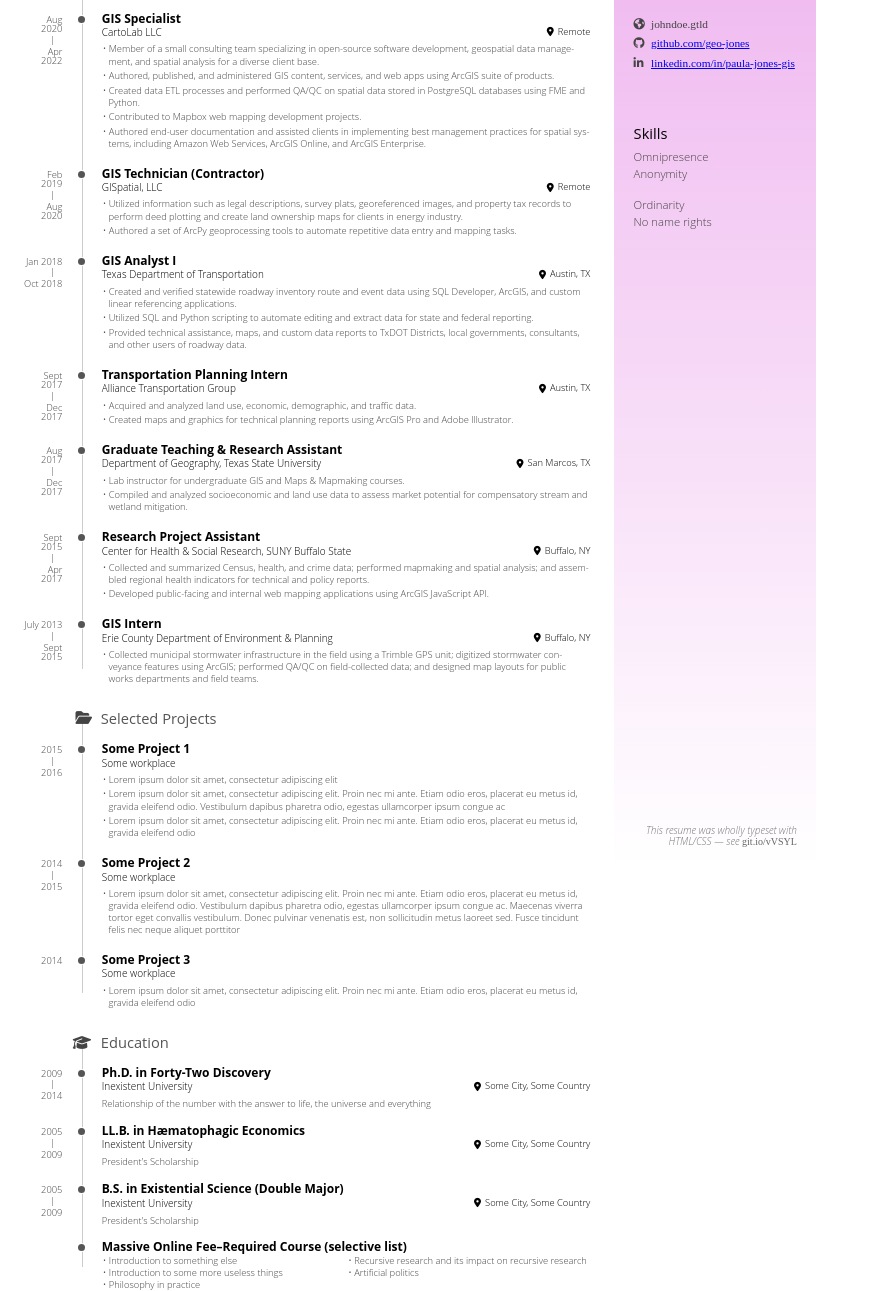
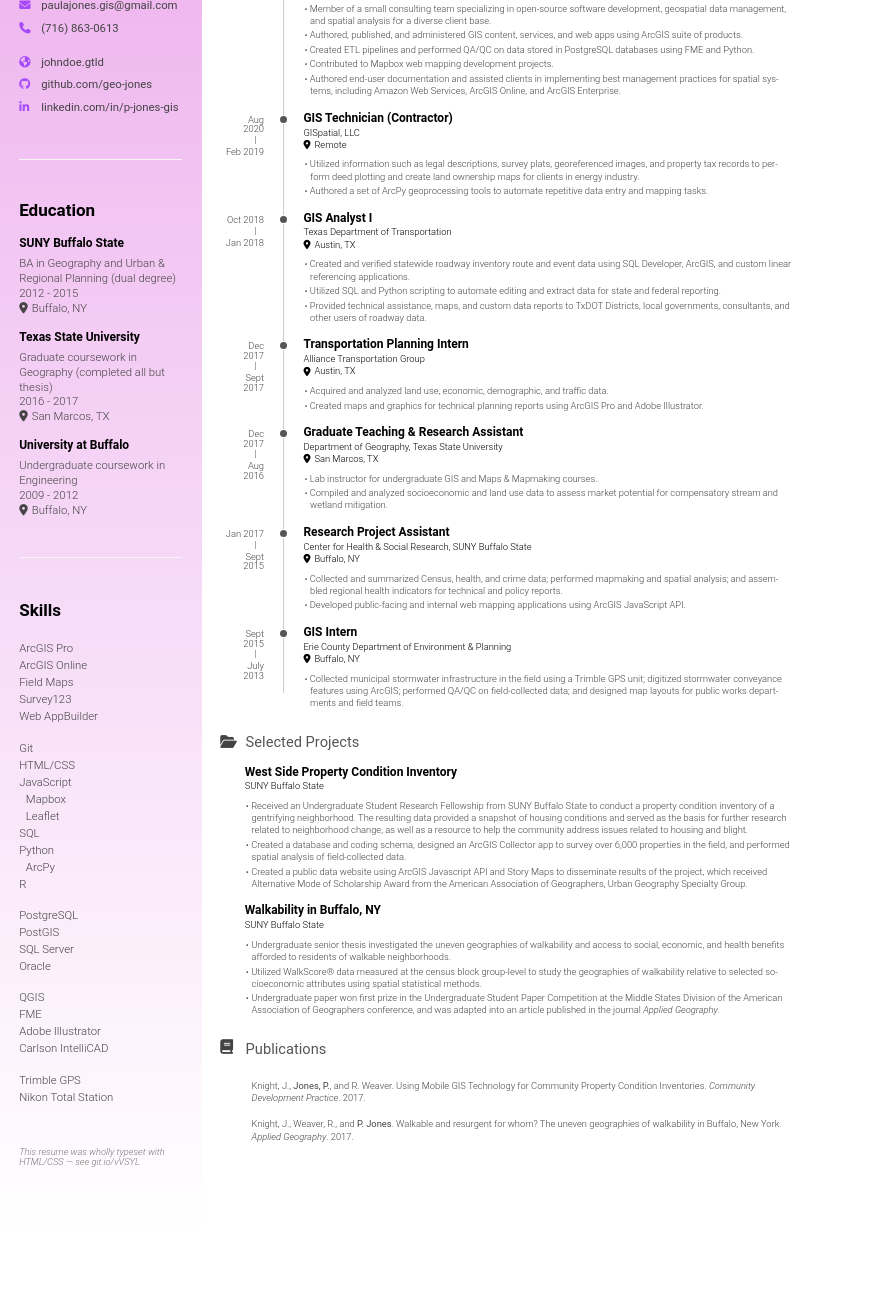
Before and after one commit to geo-jones/html-resume, a plain HTML site: page resume.html in a window 1280 px wide. Shown: the part 190-1481 px from the top of the page, without its empty margins (0-879 px from the left). After the commit the page ends 1422 px from the top, so only its background shows below. Drawn offline with nearby package versions, Linux system fonts and the light colour scheme.

Commit message:
completed master version

```diff
--- a/resume.html
+++ b/resume.html
@@ -5,27 +5,24 @@
     <link rel="stylesheet" type="text/css" href="dep/normalize.css/normalize.css" />
     <link rel="stylesheet" type="text/css" href="dep/Font-Awesome/css/font-awesome.css" />
     <link rel="stylesheet" type="text/css" href="style.css" />
+    <script src="https://kit.fontawesome.com/a43b8b7139.js" crossorigin="anonymous"></script>
   </head>
   <body lang="en">
     <section id="main">
-      <header id="title">
-        <h1>Paula Jones</h1>
-        <span class="subtitle">GIS Professional</span>
-      </header>
-      <section class="main-block">
+      <section class="main-block" id="experience">
         <h2>
           <i class="fa fa-suitcase"></i> Experience
         </h2>
         <section class="blocks">
           <div class="date">
-            <span>July 2022</span><span>present</span>
+            <span><b>Present</b></span><span>July 2022</span>
           </div>
           <div class="decorator">
           </div>
           <div class="details">
             <header>
               <h3>Instrument Operator</h3>
-              <span class="place">Steve A. Carver Land Survey Services</span>
+              <span class="place">Steve A. Carver Land Survey Services</span><br />
               <span class="location">North Tonawanda, NY</span>
             </header>
             <div>
@@ -37,35 +34,35 @@
         </section>
         <section class="blocks">
           <div class="date">
-            <span>Aug 2020</span><span>Apr 2022</span>
+            <span>Apr 2022</span><span>Aug 2020</span>
           </div>
           <div class="decorator">
           </div>
           <div class="details">
             <header>
               <h3>GIS Specialist</h3>
-              <span class="place">CartoLab LLC</span>
+              <span class="place"><a href="https://www.cartolab.com/" target="_blank">CartoLab LLC</a></span><br />
               <span class="location">Remote</span>
             </header>
             <div>
               <ul>
                 <li>Member of a small consulting team specializing in open-source software development, geospatial data management, and spatial analysis for a diverse client base.</li>
                 <li>Authored, published, and administered GIS content, services, and web apps using ArcGIS suite of products.</li>
-                <li>Created data ETL processes and performed QA/QC on spatial data stored in PostgreSQL databases using FME and Python.</li><li>Contributed to Mapbox web mapping development projects.</li><li>Authored end-user documentation and assisted clients in implementing best management practices for spatial systems, including Amazon Web Services, ArcGIS Online, and ArcGIS Enterprise.</li>
+                <li>Created ETL pipelines and performed QA/QC on data stored in PostgreSQL databases using FME and Python.</li><li>Contributed to Mapbox web mapping development projects.</li><li>Authored end-user documentation and assisted clients in implementing best management practices for spatial systems, including Amazon Web Services, ArcGIS Online, and ArcGIS Enterprise.</li>
               </ul>
             </div>
           </div>
         </section>
         <section class="blocks">
           <div class="date">
-            <span>Feb 2019</span><span>Aug 2020</span>
+            <span>Aug 2020</span><span>Feb 2019</span>
           </div>
           <div class="decorator">
           </div>
           <div class="details">
             <header>
               <h3>GIS Technician (Contractor)</h3>
-              <span class="place">GISpatial, LLC</span>
+              <span class="place">GISpatial, LLC</span><br />
               <span class="location">Remote</span>
             </header>
             <div>
@@ -78,14 +75,14 @@
         </section>
         <section class="blocks">
           <div class="date">
-            <span>Jan 2018</span><span>Oct 2018</span>
+            <span>Oct 2018</span><span>Jan 2018</span>
           </div>
           <div class="decorator">
           </div>
           <div class="details">
             <header>
               <h3>GIS Analyst I</h3>
-              <span class="place">Texas Department of Transportation</span>
+              <span class="place"><a href="https://gis-txdot.opendata.arcgis.com/" target="_blank">Texas Department of Transportation</a></span><br />
               <span class="location">Austin, TX</span>
             </header>
             <div>
@@ -98,14 +95,14 @@
         </section>
         <section class="blocks">
           <div class="date">
-            <span>Sept 2017</span><span>Dec 2017</span>
+            <span>Dec 2017</span><span>Sept 2017</span>
           </div>
           <div class="decorator">
           </div>
           <div class="details">
             <header>
               <h3>Transportation Planning Intern</h3>
-              <span class="place">Alliance Transportation Group</span>
+              <span class="place"><a href="https://alliance-transportation.com/" target="_blank">Alliance Transportation Group</a></span><br />
               <span class="location">Austin, TX</span>
             </header>
             <div>
@@ -118,14 +115,14 @@
         </section>
         <section class="blocks">
           <div class="date">
-            <span>Aug 2017</span><span>Dec 2017</span>
+            <span>Dec 2017</span><span>Aug 2016</span>
           </div>
           <div class="decorator">
           </div>
           <div class="details">
             <header>
               <h3>Graduate Teaching & Research Assistant</h3>
-              <span class="place">Department of Geography, Texas State University</span>
+              <span class="place"><a href="https://www.geo.txst.edu/" target="_blank">Department of Geography, Texas State University</a></span><br />
               <span class="location">San Marcos, TX</span>
             </header>
             <div>
@@ -138,14 +135,14 @@
         </section>
         <section class="blocks">
           <div class="date">
-            <span>Sept 2015</span><span>Apr 2017</span>
+            <span>Jan 2017</span><span>Sept 2015</span>
           </div>
           <div class="decorator">
           </div>
           <div class="details">
             <header>
               <h3>Research Project Assistant</h3>
-              <span class="place">Center for Health & Social Research, SUNY Buffalo State</span>
+              <span class="place"><a href="https://chsr.buffalostate.edu/" target="_blank">Center for Health & Social Research, SUNY Buffalo State</a></span><br />
               <span class="location">Buffalo, NY</span>
             </header>
             <div>
@@ -158,14 +155,14 @@
         </section>
         <section class="blocks">
           <div class="date">
-            <span>July 2013</span><span>Sept 2015</span>
+            <span>Sept 2015</span><span>July 2013</span>
           </div>
           <div class="decorator">
           </div>
           <div class="details">
             <header>
               <h3>GIS Intern</h3>
-              <span class="place">Erie County Department of Environment & Planning</span>
+              <span class="place"><a href="https://www3.erie.gov/environment/" target="_blank">Erie County Department of Environment & Planning</a></span><br />
               <span class="location">Buffalo, NY</span>
             </header>
             <div>
@@ -176,54 +173,41 @@
           </div>
         </section>
       </section>
-      <section class="main-block">
+      <section class="main-block" id="projects">
         <h2>
           <i class="fa fa-folder-open"></i> Selected Projects
         </h2>
         <section class="blocks">
-          <div class="date">
-            <span>2015</span><span>2016</span>
-          </div>
-          <div class="decorator">
-          </div>
           <div class="details">
             <header>
-              <h3>Some Project 1</h3>
-              <span class="place">Some workplace</span>
+              <h3>West Side Property Condition Inventory</h3>
+              <span class="place">SUNY Buffalo State</span>
             </header>
             <div>
               <ul>
-                <li>Lorem ipsum dolor sit amet, consectetur adipiscing elit</li>
-                <li>Lorem ipsum dolor sit amet, consectetur adipiscing elit. Proin nec mi ante. Etiam odio eros, placerat eu metus id, gravida eleifend odio. Vestibulum dapibus pharetra odio, egestas ullamcorper ipsum congue ac</li>
-                <li>Lorem ipsum dolor sit amet, consectetur adipiscing elit. Proin nec mi ante. Etiam odio eros, placerat eu metus id, gravida eleifend odio</li>
+                <li>Received an Undergraduate Student Research Fellowship from SUNY Buffalo State to conduct a property condition inventory of a gentrifying neighborhood. The resulting data provided a snapshot of housing conditions and served as the basis for further research related to neighborhood change, as well as a resource to help the community address issues related to housing and blight.</li>
+                <li>Created a database and coding schema, designed an ArcGIS Collector app to survey over 6,000 properties in the field, and performed spatial analysis of field-collected data.</li>
+                <li>Created a <a href="http://geographyplanning.buffalostate.edu/WestSidePropertyInventory/Home.html" target="_blank">public data website</a> using ArcGIS Javascript API and Story Maps to disseminate results of the project, which received Alternative Mode of Scholarship Award from the American Association of Geographers, Urban Geography Specialty Group.</li>
               </ul>
             </div>
           </div>
         </section>
         <section class="blocks">
-          <div class="date">
-            <span>2014</span><span>2015</span>
-          </div>
-          <div class="decorator">
-          </div>
           <div class="details">
             <header>
-              <h3>Some Project 2</h3>
-              <span class="place">Some workplace</span>
+              <h3>Walkability in Buffalo, NY</h3>
+              <span class="place">SUNY Buffalo State</span>
             </header>
             <div>
               <ul>
-                <li>Lorem ipsum dolor sit amet, consectetur adipiscing elit. Proin nec mi ante. Etiam odio eros, placerat eu metus id, gravida eleifend odio. Vestibulum dapibus pharetra odio, egestas ullamcorper ipsum congue ac. Maecenas viverra tortor eget convallis vestibulum. Donec pulvinar venenatis est, non sollicitudin metus laoreet sed. Fusce tincidunt felis nec neque aliquet porttitor</li>
+                <li>Undergraduate senior thesis investigated the uneven geographies of walkability and access to social, economic, and health benefits afforded to residents of walkable neighborhoods.</li>
+                <li>Utilized WalkScore® data measured at the census block group-level to study the geographies of walkability relative to selected socioeconomic attributes using spatial statistical methods.</li>
+                <li>Undergraduate paper won first prize in the Undergraduate Student Paper Competition at the Middle States Division of the American Association of Geographers conference, and was adapted into an <a href="docs\Knight Jones Weaver 2018.pdf" target="_blank">article published in the journal <i>Applied Geography</i>.</li>
               </ul>
             </div>
           </div>
         </section>
-        <section class="blocks">
-          <div class="date">
-            <span>2014</span>
-          </div>
-          <div class="decorator">
-          </div>
+        <!-- <section class="blocks">
           <div class="details">
             <header>
               <h3>Some Project 3</h3>
@@ -235,108 +219,131 @@
               </ul>
             </div>
           </div>
-        </section>
+        </section> -->
       </section>
-      <section class="main-block concise">
+      <section class="main-block" id="publications">
         <h2>
-          <i class="fa fa-graduation-cap"></i> Education
+          <i class="fa fa-book"></i> Publications
         </h2>
-        <section class="blocks">
-          <div class="date">
-            <span>2009</span><span>2014</span>
-          </div>
-          <div class="decorator">
-          </div>
           <div class="details">
-            <header>
-              <h3>Ph.D. in Forty-Two Discovery</h3>
-              <span class="place">Inexistent University</span>
-              <span class="location">Some City, Some Country</span>
-            </header>
-            <div>Relationship of the number with the answer to life, the universe and everything</div>
-          </div>
-        </section>
-        <section class="blocks">
-          <div class="date">
-            <span>2005</span><span>2009</span>
-          </div>
-          <div class="decorator">
-          </div>
-          <div class="details">
-            <header>
-              <h3>LL.B. in H&aelig;matophagic Economics</h3>
-              <span class="place">Inexistent University</span>
-              <span class="location">Some City, Some Country</span>
-            </header>
-            <div>President's Scholarship</div>
-          </div>
-        </section>
-        <section class="blocks">
-          <div class="date">
-            <span>2005</span><span>2009</span>
-          </div>
-          <div class="decorator">
-          </div>
-          <div class="details">
-            <header>
-              <h3>B.S. in Existential Science (Double Major)</h3>
-              <span class="place">Inexistent University</span>
-              <span class="location">Some City, Some Country</span>
-            </header>
-            <div>President's Scholarship</div>
-          </div>
-        </section>
-        <section class="blocks">
-          <div class="date">
-          </div>
-          <div class="decorator">
-          </div>
-          <div class="details">
-            <header>
-              <h3>Massive Online Fee&ndash;Required Course (selective list)</h3>
-            </header>
-            <div class="concise">
+            <div>
               <ul>
-                <li>Introduction to something else</li>
-                <li>Introduction to some more useless things</li>
-                <li>Philosophy in practice</li>
-                <li>Recursive research and its impact on recursive research</li>
-                <li>Artificial politics</li>
+                <li><a href="docs\Knight Jones Weaver 2018.pdf" target="_blank">Knight, J., <b>Jones, P.</b>, and R. Weaver. Using Mobile GIS Technology for Community Property Condition Inventories. <i>Community Development Practice</i>. 2017.</a></li><br />
+                <li><a href="docs\Knight, Weaver and Jones.pdf" target="_blank">Knight, J., Weaver, R., and <b>P. Jones</b>. Walkable and resurgent for whom? The uneven geographies of walkability in Buffalo, New York. <i>Applied Geography</i>. 2017.</a></li>
               </ul>
             </div>
           </div>
-        </section>
       </section>
     </section>
     <aside id="sidebar">
       <div class="side-block" id="contact">
-        <!-- <h1>
-          Contact Info
-        </h1> -->
+        <header id="title">
+          <h1>Paula Jones</h1>
+          <h2>Geospatial Analyst & Developer</h2>
+        </header>
+        <br />
         <ul>
-          <li><i class="fa fa-home"></i> 451 Parkside Ave, Buffalo, NY 14216</li>
+          <!-- <li><i class="fa fa-suitcase"></i>Geospatial Analyst & Developer</li> -->
+          <li><i class="fa fa-home"></i>Buffalo, NY, USA</li>
           <li><i class="fa fa-envelope"></i> <a href="mailto:paulajones.gis@gmail.com">paulajones.gis@gmail.com</a></li>
-          <li><i class="fa fa-phone"></i> (716) 863-0613</li><br />
+          <li><i class="fa fa-phone"></i> (716) 863-0613</li>
+        </ul>
+        <ul>
           <li><i class="fa fa-globe"></i> johndoe.gtld</li>
-          <li><i class="fa fa-github"></i> <a href="https://github.com/geo-jones">github.com/geo-jones</a></li>
-          <li><i class="fa fa-linkedin"></i> <a href="https://www.linkedin.com/in/paula-jones-gis/">linkedin.com/in/paula-jones-gis</a></li>
+          <li><i class="fa fa-github"></i> <a href="https://github.com/geo-jones" target="_blank">github.com/geo-jones</a></li>
+          <li><i class="fa fa-linkedin"></i> <a href="https://www.linkedin.com/in/p-jones-gis/" target="_blank">linkedin.com/in/p-jones-gis</a></li>
         </ul>
       </div>
+      <hr>
+      <div class="side-block" id="education">
+        <h2>
+          Education
+        </h2>
+        <br />
+        <div id="school">
+          <h3><a href="https://geography.buffalostate.edu/" target="_blank">SUNY Buffalo State</a></h3>
+          <div class="details">
+            <ul>
+              <li>BA in Geography and Urban & Regional Planning (dual degree)</li>
+              <li>2012 - 2015</li>
+              <li class="location">Buffalo, NY</li>
+            </ul>
+          </div>
+        </div>
+        <div id="school">
+          <h3><a href="https://www.geo.txst.edu/" target="_blank">Texas State University</a></h3>
+          <div class="details">
+            <ul>
+              <li>Graduate coursework in Geography (completed all but thesis)</li>
+              <li>2016 - 2017</li>
+              <li class="location">San Marcos, TX</li>
+            </ul>
+          </div>
+        </div>
+        <div id="school">
+          <h3><a href="https://engineering.buffalo.edu/" target="_blank">University at Buffalo</a></h3>
+          <div class="details">
+            <ul>
+              <li>Undergraduate coursework in Engineering</li>
+              <li>2009 - 2012</li>
+              <li class="location">Buffalo, NY</li>
+            </ul>
+          </div>
+        </div>
+      </div>
+      <hr>
       <div class="side-block" id="skills">
-        <h1>
+        <h2>
           Skills
-        </h1>
+        </h2>
+        <br />
         <ul>
-          <li>Omnipresence</li>
-          <li>Anonymity</li>
+          <li>ArcGIS Pro</li>
+          <li>ArcGIS Online</li>
+          <li>Field Maps</li>
+          <li>Survey123</li>
+          <li>Web AppBuilder</li>
         </ul>
         <ul>
-          <li>Ordinarity</li>
-          <li>No name rights</li>
+          <li>Git</li>
+          <li>HTML/CSS</li>
+          <li>JavaScript</li>
+          <li class="sublist">Mapbox</li>
+          <li class="sublist">Leaflet</li>
+          <li>SQL</li>
+          <li>Python</li>
+          <li class="sublist">ArcPy</li>
+          <li>R</li>
+        </ul>
+        <ul>
+          <li>PostgreSQL</li>
+          <li>PostGIS</li>
+          <li>SQL Server</li>
+          <li>Oracle</li>
+        </ul>
+        <ul>
+          <li>QGIS</li>
+          <li>FME</li>
+          <li>Adobe Illustrator</li>
+          <li>Carlson IntelliCAD</li>
+        </ul>
+        <ul>
+          <li>Trimble GPS</li>
+          <li>Nikon Total Station</li>
         </ul>
       </div>
+      <!-- <div class="side-block" id="publications">
+        <h2>
+          Publications
+        </h2>
+        <br />
+        <ul>
+          <li><a href="docs\Knight Jones Weaver 2018.pdf" target="_blank">Knight, J., <b>Jones, P.</b>, and R. Weaver. Using Mobile GIS Technology for Community Property Condition Inventories. <i>Community Development Practice</i>. 2017.</a></li><br />
+          <li><a href="docs\Knight, Weaver and Jones.pdf" target="_blank">Knight, J., Weaver, R., and <b>P. Jones</b>. Walkable and resurgent for whom? The uneven geographies of walkability in Buffalo, New York. <i>Applied Geography</i>. 2017.</a></li>
+        </ul>
+      </div> -->
       <div class="side-block" id="disclaimer">
-        This resume was wholly typeset with HTML/CSS &mdash; see <code>git.io/vVSYL</code>
+        This resume was wholly typeset with HTML/CSS &mdash; see <a href="https://git.io/vVSYL" target="_blank">git.io/vVSYL</a>
       </div>
     </aside>
   </body>
--- a/style.css
+++ b/style.css
@@ -9,7 +9,7 @@
 
 :root{
   --page-width: 8.5in;
-  --page-height: 11in;
+  /* --page-height: 11in; */
   --main-width: 6.4in;
   --sidebar-width: calc(var(--page-width) - var(--main-width));
   --decorator-horizontal-margin: 0.2in;
@@ -33,11 +33,15 @@ body{
   width: var(--page-width);
   height: var(--page-height);
   margin: 0;
-  font-family: "Open Sans", sans-serif;
+  font-family: "Roboto", sans-serif;
   font-weight: 300;
   line-height: 1.3;
   color: #444;
   hyphens: auto;
+}
+
+h1{
+  font-size: 55pt;
 }
 
 h1, h2, h3{
@@ -45,23 +49,39 @@ h1, h2, h3{
   color: #000;
 }
 
+h3{
+  font-size: 9pt;
+}
+
 li{
   list-style-type: none;
 }
 
+a, a:visited {
+  color: inherit;
+}
+
+a:link {
+  text-decoration: none;
+}
+
+a:hover {
+  color: rgb(165, 74, 250);
+}
+
 #main{
-  float: left;
+  float: right;
   width: var(--main-width);
   padding: 0.25in 0.25in 0 0.25in;
   font-size: 7pt;
 }
 
 #sidebar{
-  float: right;
+  float: left;
   position: relative; /* for disclaimer */
   width: var(--sidebar-width);
   height: 100%;
-  padding: 0.6in var(--sidebar-horizontal-padding);
+  padding: 0.4in var(--sidebar-horizontal-padding);
   background-image: linear-gradient(to top, rgba(255,0,0,0), rgb(237, 174, 237,1));
   /* background-color: rgb(237, 174, 237); */
   font-size: 8.5pt;
@@ -72,19 +92,18 @@ li{
 /** big title **/
 #title{
   position: relative;
-  left: 0.55in;
-  margin-bottom: 0.3in;
+  left: 0;
+  margin-top: 0;
   line-height: 1.2;
 }
 
 #title h1{
+  margin-top: 0;
   font-weight: 300;
-  font-size: 18pt;
-  line-height: 1.5;
 }
 
 #title h1 strong{
-  margin: auto 2pt auto 4pt;
+  /* margin: auto 2pt auto 4pt; */
   font-weight: 600;
 }
 
@@ -102,7 +121,7 @@ li{
   position: relative;
   top: var(--row-blocks-padding-top);
   /* XXX: 0.5px for aligning fx printing */
-  left: calc((var(--date-block-width) + var(--decorator-horizontal-margin)));
+  /* left: calc((var(--date-block-width) + var(--decorator-horizontal-margin))); */
   font-weight: 400;
   font-size: 11pt;
   color: #555;
@@ -118,23 +137,14 @@ li{
   color: #444;
 }
 
-#main h2::after{ /* extends the decorator line */
-  height: calc(var(--row-blocks-padding-top) * 2);
-  position: relative;
-  top: calc(-1 * var(--row-blocks-padding-top));
-  /* XXX: 0.5px for aligning fx printing */
-  left: calc(-1 * var(--decorator-horizontal-margin));
-  display: block;
-  border-left: var(--decorator-border);
-  z-index: 0;
-  line-height: 0;
-  font-size: 0;
-  content: ' ';
+#main h2 {
+  left: 15pt;
+  margin-bottom: 10pt;
 }
 
 /**** minor tweaks on the icon fonts ****/
 #main h2 > .fa-graduation-cap{
-  left: calc(var(--main-blocks-title-icon-offset-left) - 2pt);
+  /* left: calc(var(--main-blocks-title-icon-offset-left) - 2pt); */
   top: 2pt;
 }
 
@@ -226,7 +236,7 @@ li{
 
 /***** fine-tunes on the details block where the real juice is *****/
 
-.details{
+#main .details{
   flex: 1 0 0;
   padding-left: var(--decorator-horizontal-margin);
   padding-top: calc(var(--row-blocks-padding-top) - 0.5pt) !important; /* not sure why but this is needed for better alignment */
@@ -236,13 +246,9 @@ li{
   color: #000;
 }
 
-.details h3{
-  font-size: 9pt;
-}
-
-.main-block:not(.concise) .details div{
+/* .main-block:not(.concise) .details div{
   margin: 0.18in 0 0.1in 0;
-}
+} */
 
 .main-block:not(.concise) .blocks:last-child .details div{
   margin-bottom: 0;
@@ -254,14 +260,14 @@ li{
   padding: 0.05in 0 0.07in 0;
 }
 
-.details .place{
+/* .details .place{
   float: left;
   font-size: 7.5pt;
 }
 
 .details .location{
   float: right;
-}
+} */
 
 .details div{
   clear: both;
@@ -270,7 +276,8 @@ li{
 .details .location::before{
   display: inline-block;
   position: relative;
-  right: 3pt;
+  padding-right: 3pt;
+  left: 0;
   top: 0.25pt;
   font-family: FontAwesome;
   font-weight: normal;
@@ -297,6 +304,12 @@ li{
   content: '• ';
 }
 
+#publications li::before{
+  position: relative;
+  margin-left: -4.25pt;
+  content: none;
+}
+
 .details .concise ul{
   margin: 0 !important;
   -webkit-columns: 2;
@@ -318,24 +331,40 @@ li{
 
 #sidebar h1{
   font-weight: 400;
-  font-size: 11pt;
+  font-size: 22pt;
+  margin-top: 0;
+  margin-bottom: 0;
 }
 
-.side-block{
-  margin-top: 0.5in;
+hr {
+  height: 0.5px;
+  border-width: 0;
+  color: whitesmoke;
+  background-color: whitesmoke;
+  margin-top: 30pt;
+  margin-bottom: 30pt;
 }
 
 .side-block .fa{
-  padding-right: 0.152in;
+  padding-right: 0.2in;
+  color: rgb(165, 74, 250);
 }
 
 
 #contact ul{
-  margin-top: 0.05in;
+  /* margin-top: 0.05in; */
   padding-left: 0;
-  font-family: "Source Code Pro";
+  font-family: "Roboto", sans-serif;
   font-weight: 400;
-  line-height: 1.75;
+  line-height: 2;
+}
+
+#contact h2 {
+  font-weight: 400;
+  font-size: 11pt;
+  color: #555;
+  padding-top: 10pt;
+  padding-bottom: 10pt;
 }
 
 #contact li > i{
@@ -343,23 +372,41 @@ li{
   text-align: right;
 }
 
+#education ul{
+  margin: 0.05in 0 0.15in;
+  padding: 0;
+}
+
 #skills{
   line-height: 1.5;
 }
 
+.sublist {
+  position: relative;
+  left: 5pt;
+}
+
 #skills ul{
-  margin: 0.05in 0 0.15in;
+  margin: 0 0 0.15in;
   padding: 0;
 }
 
+/* #publications ul {
+  margin: 0.05in 0 0.15in;
+  padding: 0;
+  font-size:7pt;
+} */
+
 #disclaimer{
-  position: absolute;
+  /* position: absolute; */
+  padding-top: 20pt;
+  padding-bottom: 20pt;
   bottom: var(--sidebar-horizontal-padding);
-  right: var(--sidebar-horizontal-padding);
-  font-size: 7.5pt;
+  left: var(--sidebar-horizontal-padding);
+  font-size: 7pt;
   font-style: italic;
   line-height: 1.1;
-  text-align: right;
+  text-align: left;
   color: #777;
 }
 
```
Also changed, not shown: 2 other files.
